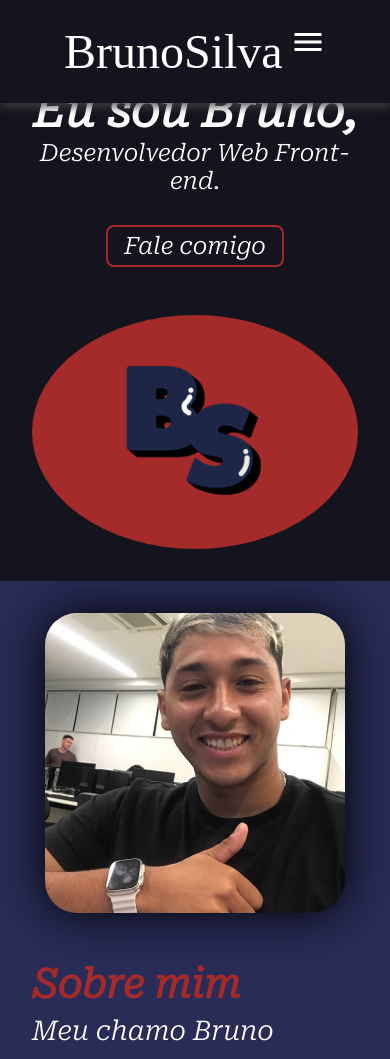
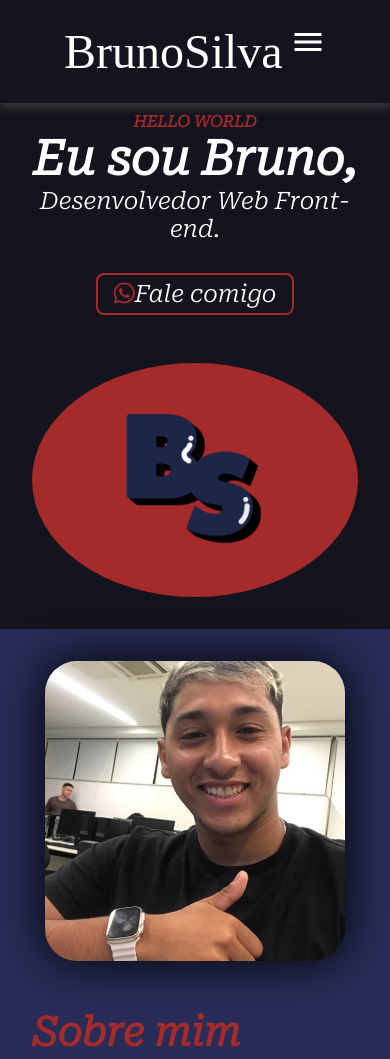
Before and after one commit to BruSilva04/MyPort, a plain HTML site: page index.html in a window 390 px wide. Shown: the top 1059 px of the page. Drawn offline with nearby package versions, Linux system fonts and the light colour scheme; a web font is replaced by a local one.

Commit message:
atualizações de commit

```diff
--- a/css/style.css
+++ b/css/style.css
@@ -169,6 +169,9 @@ header {
   background-color: transparent;
   padding: .5rem;
   color: white;
+}
+.btn i{
+  color: brown;
 }
 
 
@@ -440,7 +443,7 @@ header {
   }
 
   .home-container h4 {
-    padding-top: 2rem;
+    padding-top: 5rem;
   }
 
   .home-inner {
--- a/index.html
+++ b/index.html
@@ -70,7 +70,7 @@
         <h1>Eu sou Bruno,</h1>
         <p data-aos="fade-right">Desenvolvedor Web Front-end.</p>
         <br>
-        <button class="btn">Fale comigo</button>
+        <button class="btn"><a href="https://web.whatsapp.com/sen?phone=5511979682022"><i class="fa-brands fa-whatsapp"></i></a>Fale comigo</button>
       </div>
         <div>
           <div class="home-inner">
@@ -165,7 +165,7 @@
           <h1>Fale comigo!</h1>
           <p><i class="fa-regular fa-envelope"></i> silvabrunin503@gmail.com</p>
           <p><i class="fa-solid fa-mobile-screen"></i> +55 11 97968-2022</p>
-          <button class="btn-fale-comigo"><i class="fa-brands fa-whatsapp"></i> WHATSAPP</button>
+          <button class="btn-fale-comigo"><a href="https://web.whatsapp.com/sen?phone=5511979682022"><i class="fa-brands fa-whatsapp"></i></a> WHATSAPP</button>
         </div>
         <div class="img-fale-comigo">
           <img src="img-fale-comigo" alt="">
```
